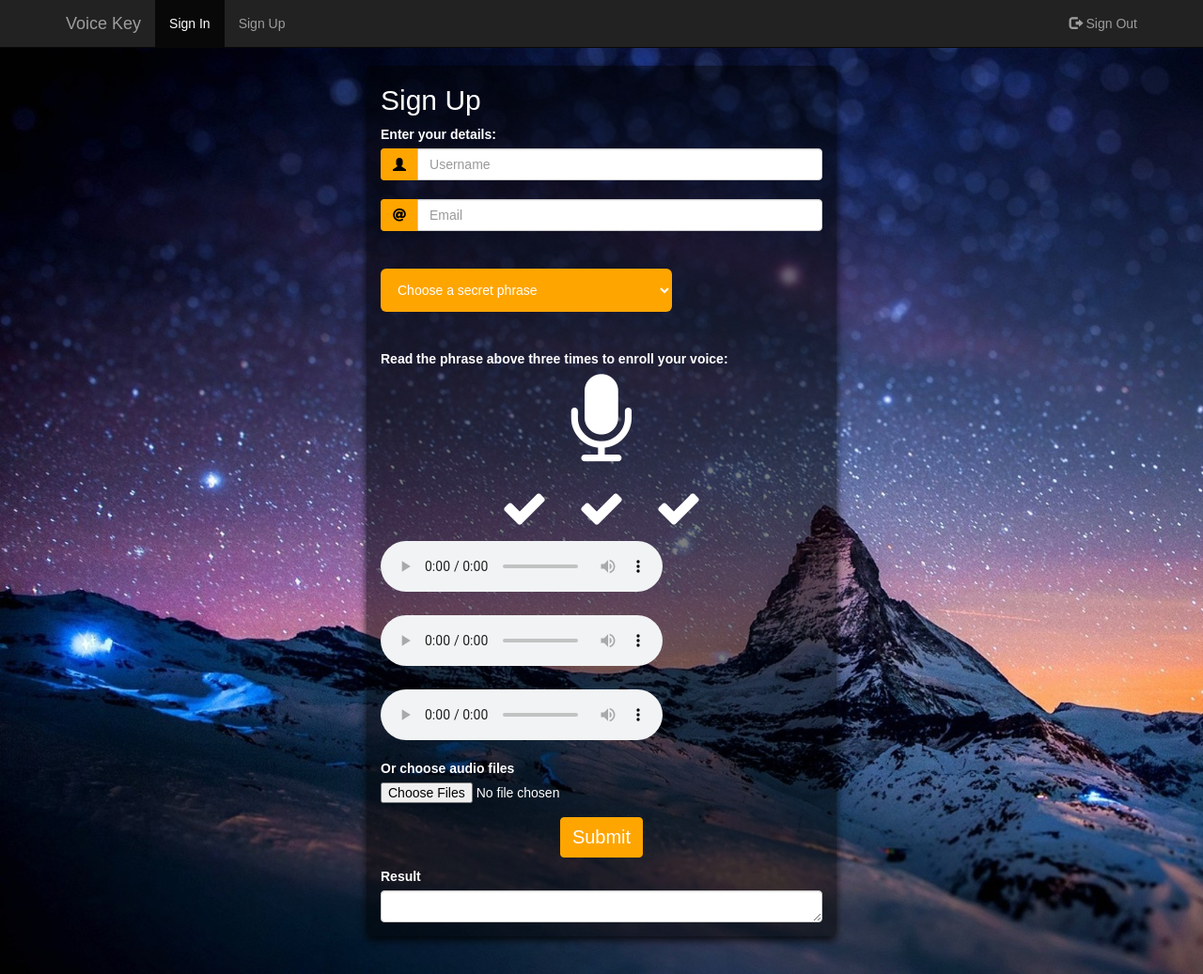
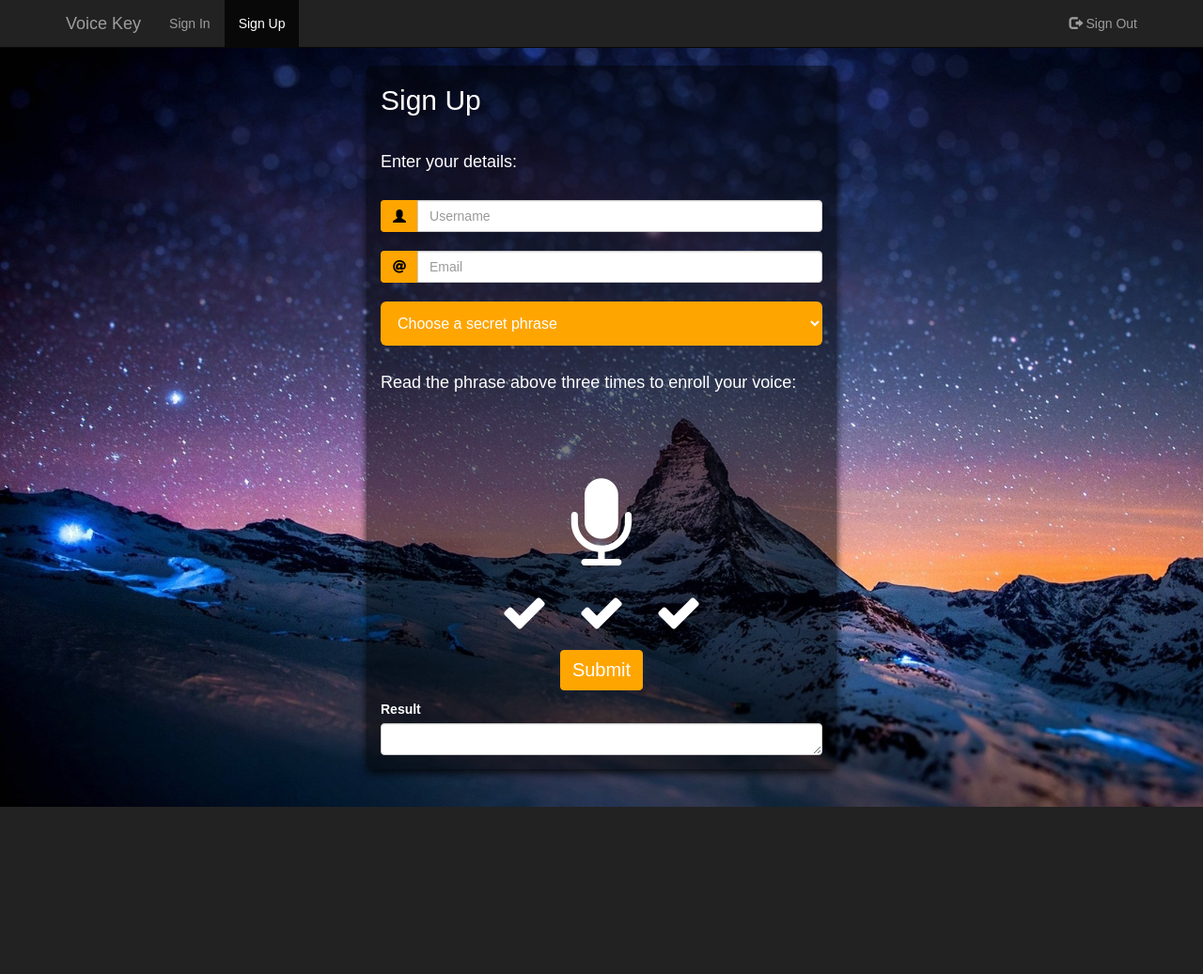
Before and after one commit to alonakorzhnev/VoiceKeyProject, a Django app: page /signUp/ in a window 1280 px wide. Shown: the whole page at 94% size. After the commit the page ends 859 px from the top, so only its background shows below. Run offline with Django 3.2, Linux system fonts and the light colour scheme; some libraries are stand-ins or nearby versions; some web fonts are replaced.

Commit message:
animation + navbar

```diff
--- a/app/static/app/scriptSignUp.js
+++ b/app/static/app/scriptSignUp.js
@@ -13,6 +13,10 @@
     var interval;
     var flagRecording = true;
     var flagAudioNum = 1
+
+    $(document).ready(function() {
+        $('.bar').css('background', 'transparent');
+    })
 
     function getCookie(name) {
       var cookieValue = null;
@@ -33,11 +37,13 @@
         if(flagRecording){
             startRecording();
             flagRecording = false;
+            $('.bar').css('background', 'orange');
         }
         else {
             stopRecording(flagAudioNum);
             flagRecording = true;
             flagAudioNum += 1;
+            $('.bar').css('background', 'transparent');
         }
     }
 
--- a/app/static/css/theme.css
+++ b/app/static/css/theme.css
@@ -9,6 +9,10 @@ body {
   height: 100%;
   padding-top: 70px;
   padding-bottom: 30px;
+}
+
+.h3 {
+    font-size: 10px;
 }
 
 .theme-dropdown .dropdown-menu {
@@ -83,10 +87,11 @@ body {
     background-color: orange;
     color: white;
     padding: 14px;
-    font-size: 14px;
     border: none;
     border-radius: 6px;
     cursor: pointer;
+    width: 470px !important;
+    font-size: 16px;
 }
 
 .dropdown-content {
@@ -118,8 +123,39 @@ body {
 }
 
 
-#waveform {
-  height: 100px;
-  width: 100%;
-  background-color: transparent;
+#bars {
+    display: flex;
+    justify-content: center;
+    align-items: center;
 }
+
+.bar {
+    bottom: 1px;
+    height: 3px;
+    width: 10px;
+    margin: 0px 4px;
+    border-radius: 5px;
+    animation: sound 0ms -600ms linear infinite alternate;
+}
+
+@keyframes sound {
+    0% {
+        opacity: .35;
+        height: 3px;
+    }
+    100% {
+        opacity: 1;
+        height: 70px;
+    }
+}
+
+.bar:nth-child(1)  { left: 1px; animation-duration: 474ms; }
+.bar:nth-child(2)  { left: 15px; animation-duration: 433ms; }
+.bar:nth-child(3)  { left: 29px; animation-duration: 407ms; }
+.bar:nth-child(4)  { left: 43px; animation-duration: 458ms; }
+.bar:nth-child(5)  { left: 57px; animation-duration: 400ms; }
+.bar:nth-child(6)  { left: 71px; animation-duration: 427ms; }
+.bar:nth-child(7)  { left: 85px; animation-duration: 441ms; }
+.bar:nth-child(8)  { left: 99px; animation-duration: 419ms; }
+.bar:nth-child(9)  { left: 113px; animation-duration: 487ms; }
+.bar:nth-child(10) { left: 127px; animation-duration: 442ms; }
--- a/app/templates/app/base.html
+++ b/app/templates/app/base.html
@@ -14,7 +14,6 @@
                 crossorigin="anonymous">
         </script>
         <script src="/static/app/audioRecorder.js" type="text/javascript"></script>
-
         <script src="https://unpkg.com/wavesurfer.js"></script>
         <script src="https://unpkg.com/wavesurfer.js/dist/plugin/wavesurfer.microphone.min.js"></script>
 
@@ -25,13 +24,12 @@
         {% load bootstrap3 %}
         {% bootstrap_css %}
         {% bootstrap_javascript %}
-
-    {# Display django.contrib.messages as Bootstrap alerts #}
         {% bootstrap_messages %}
     </head>
+
     <body>
 
-
+    <div id="topheader">
       <nav class="navbar navbar-inverse navbar-fixed-top">
             <div class="container">
                  <div class="navbar-header">
@@ -41,28 +39,30 @@
                             <span class="icon-bar"></span>
                             <span class="icon-bar"></span>
                       </button>
-            <a class="navbar-brand" href="/">Voice Key</a>
+                      <a class="navbar-brand">Voice Key</a>
                  </div>
-        <div id="navbar" class="collapse navbar-collapse">
+                 <div class="collapse navbar-collapse" id="navbar">
                       <ul class="nav navbar-nav">
-                <li class="nav-item active"><a href="/">Sign In</a></li>
-                <li class="nav-item"><a href="/signUp">Sign Up</a></li>
+                            <li class="{% if nbar == 'signIn' %}active{% endif %}"><a href={% url 'signIn' %}>Sign In</a></li>
+                            <li class="{% if nbar == 'signUp' %}active{% endif %}"><a href={% url 'signUp' %}>Sign Up</a></li>
                       </ul>
                       <ul class="nav navbar-nav navbar-right">
-              <li><a href="/signOut"><span class="glyphicon glyphicon-log-out"></span> Sign Out</a></li>
+                            <li><a href={% url 'signOut' %}><span class="glyphicon glyphicon-log-out"></span> Sign Out</a></li>
                       </ul>
                  </div>
             </div>
       </nav>
+    </div>
+
+
 
         <div class="container">
-        <div class="card" style="height: 30rem;">
+                <div class="card">
                     <div class="container">
                         {% block content %}
                         {% endblock %}
                     </div>
                 </div>
         </div>
-
     </body>
 </html>
--- a/app/templates/app/signUp.html
+++ b/app/templates/app/signUp.html
@@ -1,33 +1,41 @@
 {% extends "app/base.html" %}
 {% block content %}
+{% load bootstrap3 %}
 
-{% load bootstrap3 %}
 <script src="/static/app/scriptSignUp.js" type="text/javascript"></script>
+
 <div class="card-header">
     <h2>Sign Up</h2>
 </div>
+
 <div class="card-body">
      <div class="form-main">
             <div class="form-group">
-                <label>Enter your details:</label>
+
                 <br>
+
+                <h4>Enter your details:</h4>
+
+                <br>
+
                 <div class="input-group">
                     <span class="input-group-addon user"><span class="glyphicon glyphicon-user"></span></span>
                     <input type="text" class="form-control" id="userName" placeholder="Username">
                 </div>
+
                 <br>
+
                 <div class="input-group">
                     <span class="input-group-addon primary"><i class="fas fa-at"></i></span>
                     <input type="email" class="form-control" id="email" placeholder="Email">
                 </div>
 
                 <br>
-                <br>
 
                 <div class="input-group">
                     <select id="dropdown" class="dropdown" name="Secret phrase">
                         <option value="" selected disabled hidden>Choose a secret phrase</option>
-                        <option value="houston we have had a problem" class="dropdown-content">houston we have had a problem</option>
+                        <option value="houston we have a problem" class="dropdown-content">houston we have a problem</option>
                         <option value="my voice is my passport verify me" class="dropdown-content">my voice is my passport verify me</option>
                         <option value="apple juice tastes funny after toothpaste" class="dropdown-content">apple juice tastes funny after toothpaste</option>
                         <option value="you can get in without your password" class="dropdown-content">you can get in without your password</option>
@@ -40,9 +48,24 @@
                 </div>
 
                 <br>
-                <br>
 
-                <label for="player">Read the phrase above three times to enroll your voice:</label>
+                <h4 for="player">Read the phrase above three times to enroll your voice:</h4>
+
+
+                <div class="container" style="height: 60px">
+                    <div id="bars">
+                      <div class="bar"></div>
+                      <div class="bar"></div>
+                      <div class="bar"></div>
+                      <div class="bar"></div>
+                      <div class="bar"></div>
+                      <div class="bar"></div>
+                      <div class="bar"></div>
+                      <div class="bar"></div>
+                      <div class="bar"></div>
+                      <div class="bar"></div>
+                    </div>
+                </div>
 
                 <br>
 
@@ -56,7 +79,7 @@
                     <i class="fa fa-check" style="font-size:50px" id="checkCircle3"></i>
                 </p>
 
-                <div id="player1">
+                <!--<div id="player1">
                     <audio controls src=""></audio>
                 </div>
 
@@ -70,14 +93,14 @@
 
                 <div id="player3">
                     <audio controls src=""></audio>
-                </div>
+                </div>-->
 
             </div>
 
-            <div class="form-group">
+            <!--<div class="form-group">
                 <label for="file">Or choose audio files</label>
                 <input type="file" class="form-control-file" id="file" multiple/>
-            </div>
+            </div>-->
 
             <p align="center">
                 <button onclick="submitToServer()" id="submitAudio" class="btn btn-primary">Submit</button>
@@ -85,6 +108,7 @@
 
      </div>
 </div>
+
 <div class="result_container form-group">
     <label for="result">Result</label>
     <textarea class="form-control" id="result" rows="1"></textarea>
--- a/app/views.py
+++ b/app/views.py
@@ -13,12 +13,12 @@ flagUser = False
 
 @ensure_csrf_cookie
 def signIn(request):
-    return render(request, 'app/signIn.html')
+    return render(request, 'app/signIn.html', {'nbar': 'signIn'})
 
 
 @ensure_csrf_cookie
 def signUp(request):
-    return render(request, 'app/signUp.html')
+    return render(request, 'app/signUp.html', {'nbar': 'signUp'})
 
 
 @ensure_csrf_cookie
```
Also changed, not shown: app/static/app/scriptSignIn.js (+6 -4 lines), app/templates/app/signIn.html (+26 -43 lines), 1 other file. Lines whose indentation alone changed are shown as unchanged.
